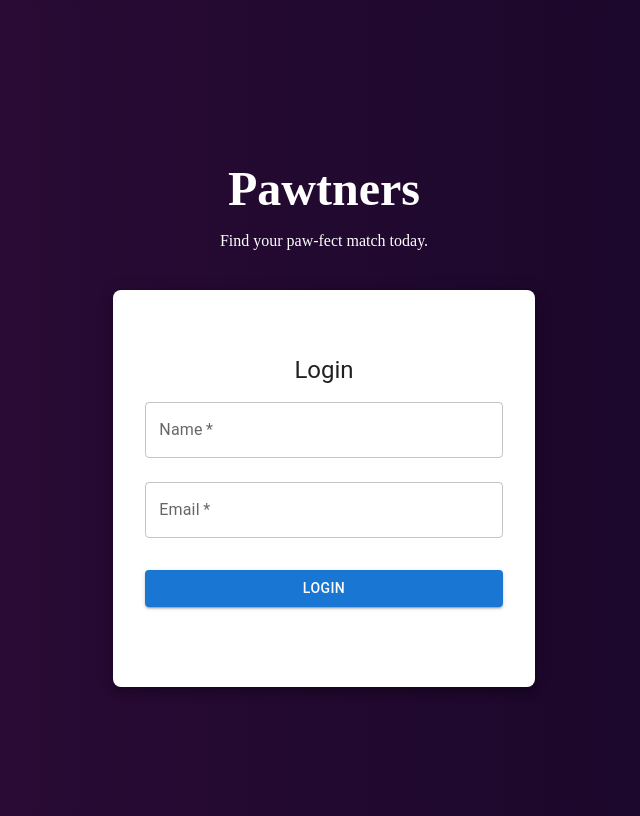
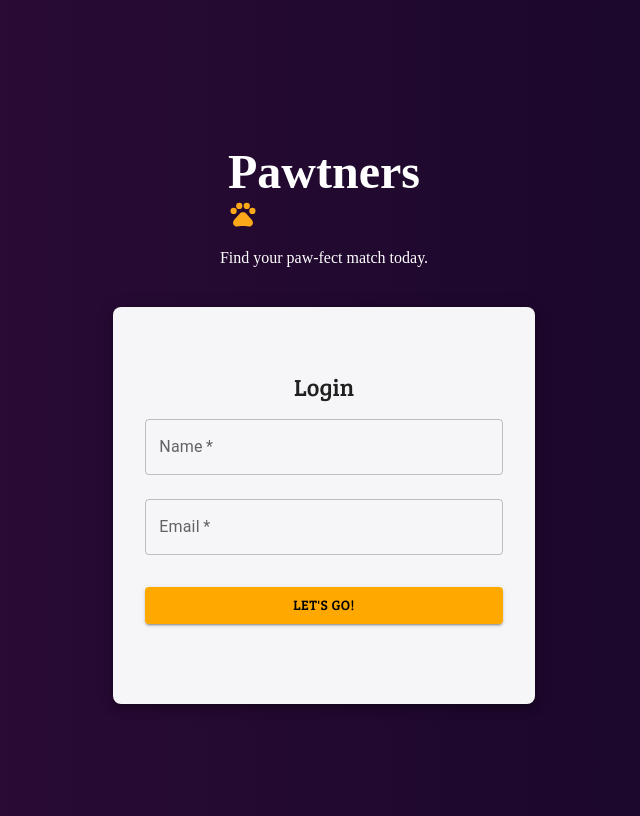
Before and after one commit to drDoWhile0/Fetch-Take-Home-Exercise, a React (Create React App) app: page /login in a window 1280 px wide. Shown: the whole page, without its empty margins (316-956 px from the left). Built offline with nearby package versions, Linux system fonts and the light colour scheme.

Commit message:
add the pets icon and add more custom styles to the mui components

```diff
--- a/src/components/Login.tsx
+++ b/src/components/Login.tsx
@@ -1,6 +1,7 @@
 import React, { useState, useEffect } from 'react';
 import { useNavigate } from 'react-router-dom';
 import { TextField, Button, Typography, Box, Grid, Paper } from '@mui/material';
+import PetsIcon from '@mui/icons-material/Pets';
 import { useLocation } from 'react-router-dom';
 
 const Login = () => {
@@ -64,7 +65,10 @@ const Login = () => {
                 flexDirection: "column",
             }}
         >
-            <h1>Pawtners</h1>
+            <div className='login-component__heading-icon-container'>
+                <h1>Pawtners</h1>
+                <PetsIcon className='login-component__heading-icon-container__paw-icon' sx={{ color: '#FBA919', height: '30px', width: '30px' }} />
+            </div>
             <p>Find your paw-fect match today.</p>
 
             <Grid
@@ -76,6 +80,7 @@ const Login = () => {
                 elevation={6}
                 sx={{
                     borderRadius: "8px",
+                    backgroundColor: "#F6F6F8",
                 }}
                 square
             >
@@ -89,7 +94,7 @@ const Login = () => {
                         alignItems: "center",
                     }}
                 >
-                    <Typography variant="h5">Login</Typography>
+                    <Typography variant="h5" sx={{ fontFamily: '"Bree Serif", serif' }}>Login</Typography>
                     <form onSubmit={handleSubmit} style={{ width: "100%" }}>
                         {/* Name input */}
                         <TextField
@@ -123,9 +128,15 @@ const Login = () => {
                             fullWidth
                             variant="contained"
                             className="login-component__login-card__button"
-                            sx={{ mt: 3, mb: 2 }}
+                            sx={{
+                                mt: 3,
+                                mb: 2,
+                                backgroundColor: "#FFA900",
+                                color: 'black',
+                                fontFamily: '"Bree Serif", serif'
+                            }}
                         >
-                            Login
+                            Let's Go!
                         </Button>
                     </form>
                 </Box>
```
